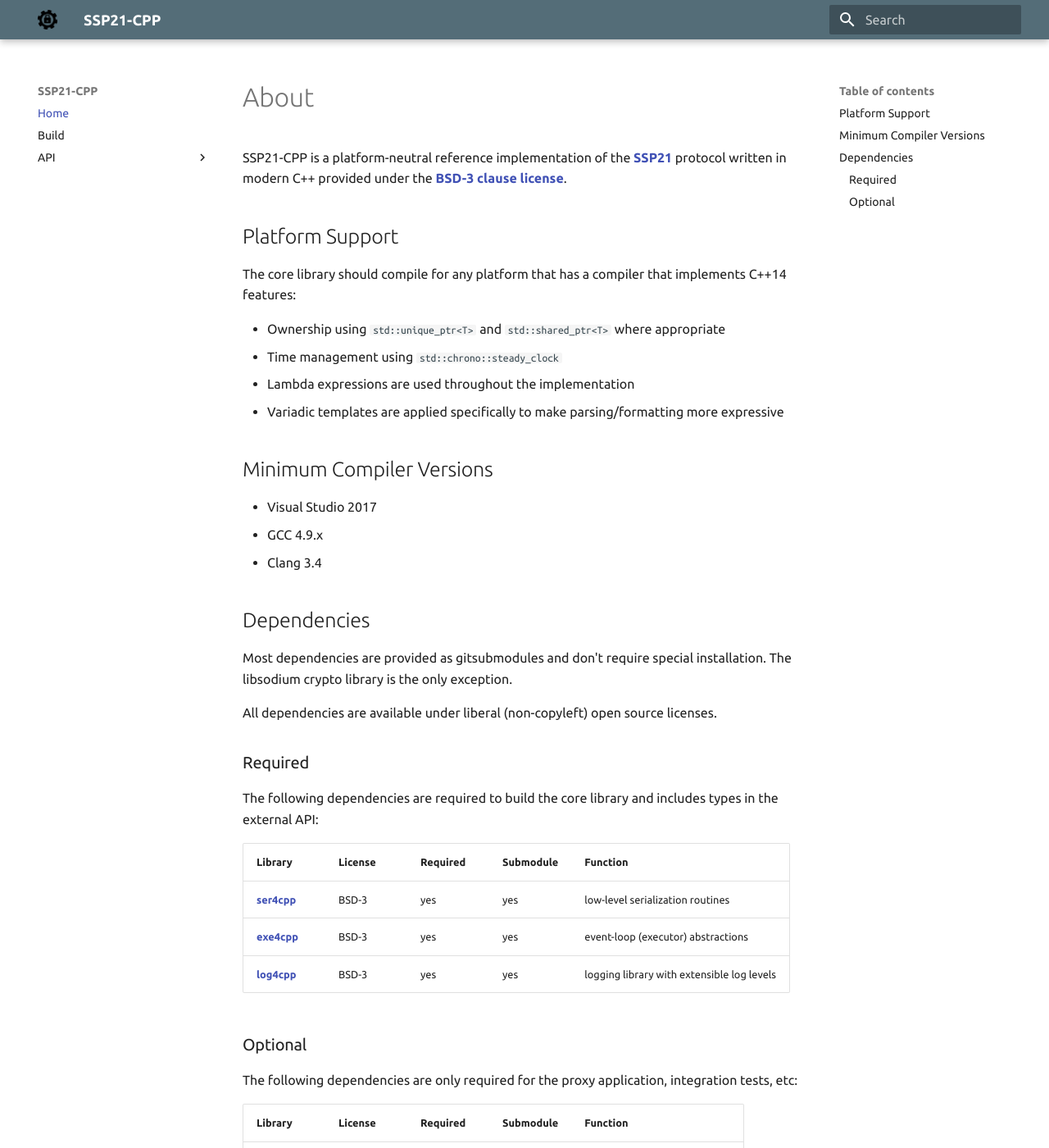
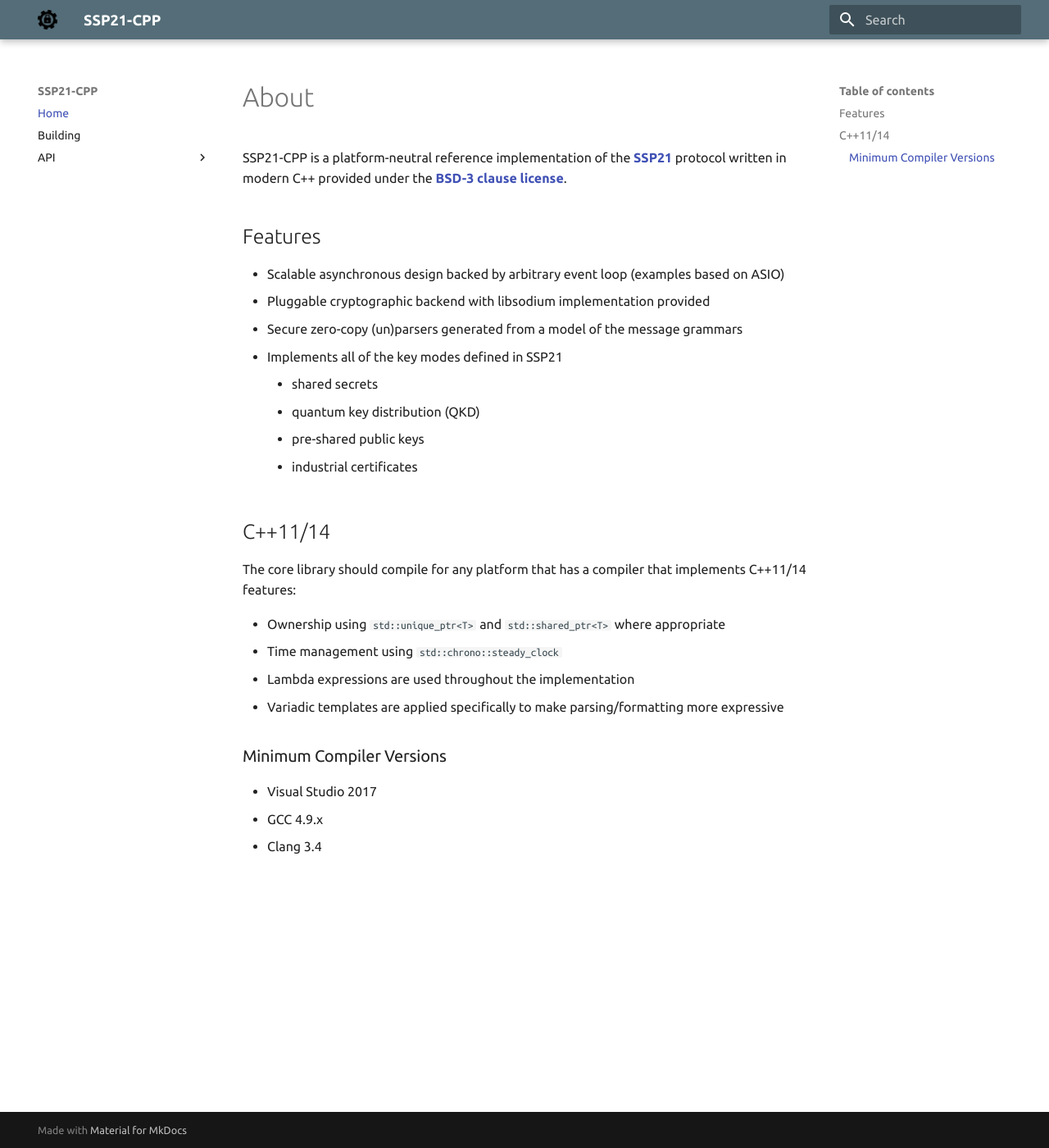
Before and after one commit to aegis4ics/ssp21-cpp-mkdocs, an MkDocs documentation site: the page built from docs/index.md, in a window 1280 px wide and 1400 px high. Shown: the whole window at 82% size. Built offline with MkDocs 1.6.1 and Material for MkDocs 9.7.7, drawn with Linux system fonts in a browser that asks for light colours; some of the changed text lies outside the part shown.

Commit message:
move content from index to build. Add features section to index

```diff
--- a/docs/index.md
+++ b/docs/index.md
@@ -2,44 +2,29 @@
 
 SSP21-CPP is a platform-neutral reference implementation of the [SSP21](TODO) protocol written in modern C++ provided under the [BSD-3 clause license](https://opensource.org/licenses/BSD-3-Clause).
 
-## Platform Support
+## Features
 
-The core library should compile for any platform that has a compiler that implements C++14 features:
+* Scalable asynchronous design backed by arbitrary event loop (examples based on ASIO)
+* Pluggable cryptographic backend with libsodium implementation provided
+* Secure zero-copy (un)parsers generated from a model of the message grammars
+* Implements all of the key modes defined in SSP21
+    * shared secrets
+	* quantum key distribution (QKD)
+	* pre-shared public keys
+	* industrial certificates
+
+
+## C++11/14
+
+The core library should compile for any platform that has a compiler that implements C++11/14 features:
 
 * Ownership using `std::unique_ptr<T>` and `std::shared_ptr<T>` where appropriate
 * Time management using `std::chrono::steady_clock`
 * Lambda expressions are used throughout the implementation
 * Variadic templates are applied specifically to make parsing/formatting more expressive
 
-## Minimum Compiler Versions
+### Minimum Compiler Versions
 
 * Visual Studio 2017
 * GCC 4.9.x
 * Clang  3.4
-
-## Dependencies
-
-Most dependencies are provided as gitsubmodules and don't require special installation. The libsodium crypto library is the only exception.
-
-All dependencies are available under liberal (non-copyleft) open source licenses.
-
-### Required
-
-The following dependencies are required to build the core library and includes types in the external API:
-
-| Library                                            |  License  | Required  | Submodule  | Function                                                         |
-|----------------------------------------------------|-----------|-----------|------------|------------------------------------------------------------------|
-| [ser4cpp](https://github.com/automatak/ser4cpp)    |  BSD-3    | yes       | yes        | low-level serialization routines                                 |
-| [exe4cpp](https://github.com/automatak/exe4cpp)    |  BSD-3    | yes       | yes        | event-loop (executor) abstractions                               |
-| [log4cpp](https://github.com/automatak/log4cpp)    |  BSD-3    | yes       | yes        | logging library with extensible log levels                       |
-
-### Optional
-
-The following dependencies are only required for the proxy application, integration tests, etc:
-
-| Library                                            |  License  | Required  | Submodule  | Function                                                         |
-|----------------------------------------------------|-----------|-----------|------------|------------------------------------------------------------------|
-| [libsodium](https://download.libsodium.org/doc/)   |  ISC      | no        | no         | default cryptographic backend                                    |
-| [ASIO](https://think-async.com/Asio/)              |  Boost    | no        | yes        | event loop + x-platform I/O                                      |
-| [inih](https://github.com/benhoyt/inih)            |  New BSD  | no        | yes        | config file parsing in proxy                                     |
-| [argagg](https://github.com/vietjtnguyen/argagg)   |  MIT      | no        | yes        | cmd line argument parser                                         |
--- a/mkdocs.yml
+++ b/mkdocs.yml
@@ -14,6 +14,6 @@ extra_css:
 - 'stylesheets/extra.css'
 nav:
 - Home: 'index.md'
-- Build: 'build.md'
+- Building: 'build.md'
 - API:
   - 'Introduction' : 'introduction.md'
```
Also changed, not shown: docs/build.md (+27 -1 lines).
